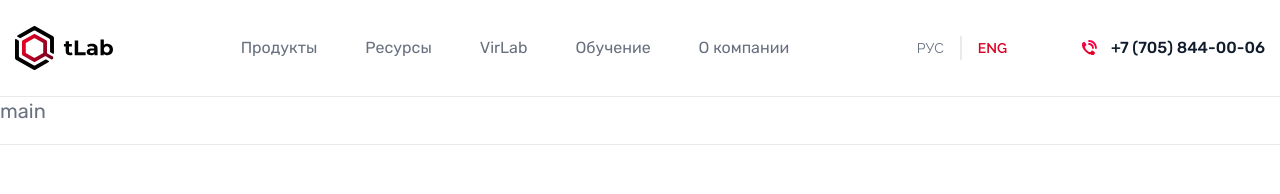
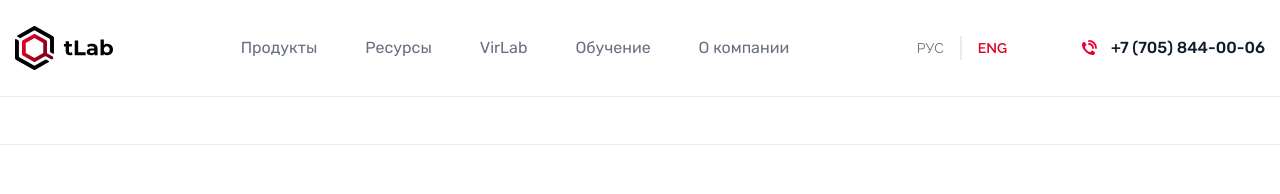
Before and after one commit to mukhammed2021/tLab, an Angular app: page / in a window 1280 px wide. Shown: the top 194 px of the page. Built offline with nearby package versions, Linux system fonts and the light colour scheme; what angular-svg-icon would draw is missing.

Commit message:
Routing setup

```diff
--- a/src/app/app.component.html
+++ b/src/app/app.component.html
@@ -1,5 +1,7 @@
 <div class="wrapper">
-  <app-header></app-header>
-  <main>main</main>
-  <app-footer></app-footer>
+  <app-header />
+  <main>
+    <router-outlet />
+  </main>
+  <app-footer />
 </div>
--- a/src/app/routes/app-routing.module.ts
+++ b/src/app/routes/app-routing.module.ts
@@ -1,10 +1,16 @@
 import { NgModule } from '@angular/core';
 import { RouterModule, Routes } from '@angular/router';
+import { AboutComponent } from '../../pages/about';
 
-const routes: Routes = [];
+const routes: Routes = [
+  {
+    path: 'about',
+    component: AboutComponent,
+  },
+];
 
 @NgModule({
   imports: [RouterModule.forRoot(routes)],
-  exports: [RouterModule]
+  exports: [RouterModule],
 })
-export class AppRoutingModule { }
+export class AppRoutingModule {}
```
